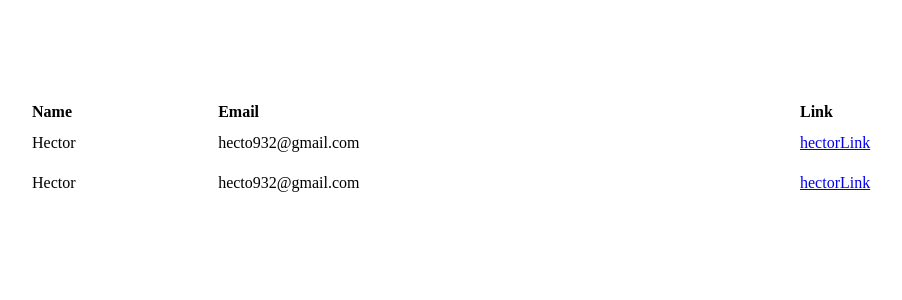
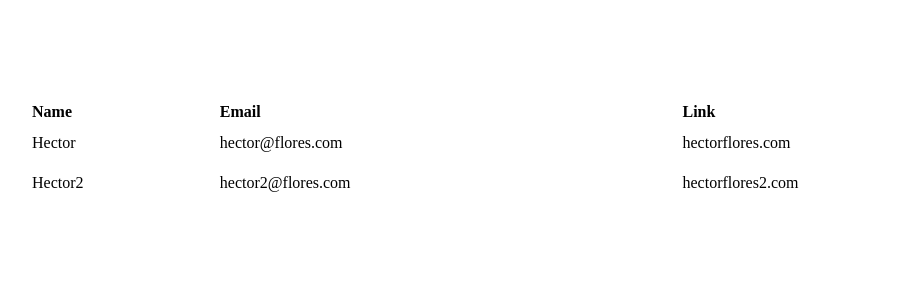
Before and after one commit to hecto932/blog-platzi, a React (Create React App) app: page / in a window 1280 px wide. Shown: the top 300 px of the page, without its empty margins (79-981 px from the left). Built offline with nearby package versions, Linux system fonts and the light colour scheme.

Commit message:
Stateful vs Stateless

```diff
--- a/src/components/App.js
+++ b/src/components/App.js
@@ -1,22 +1,33 @@
-import React from "react";
+import React, { Component } from "react";
 
-const App = props => {
-  const createRows = () => [
+class App extends Component{
+  constructor () {
+    super();
+    this.state = {
+      users: [
+        {
+          name: 'Hector',
+          email: 'hector@flores.com',
+          link: 'hectorflores.com'
+        },
+        {
+          name: 'Hector2',
+          email: 'hector2@flores.com',
+          link: 'hectorflores2.com'
+        }
+      ]
+    }
+  }
+  createRows = () => (
+    this.state.users.map(u => (
       <tr>
-      <td>Hector</td>
-      <td>hecto932@gmail.com</td>
-      <td>
-        <a href="https://github.com/hecto932">hectorLink</a>
-      </td>
-    </tr>,
-    <tr>
-      <td>Hector</td>
-      <td>hecto932@gmail.com</td>
-      <td>
-        <a href="https://github.com/hecto932">hectorLink</a>
-      </td>
+        <td>{u.name}</td>
+        <td>{u.email}</td>
+        <td>{u.link}</td>
       </tr>
-  ];
+    ))
+  )
+  render () {
     return (
       <div className="margin">
         <table className="table">
@@ -28,11 +39,12 @@ const App = props => {
             </tr>
           </thead>
           <tbody>
-          {createRows()}
+            {this.createRows()}
           </tbody>
         </table>
       </div>
-  );
+    )
+  }
 };
 
 export default App;
```
Lines whose indentation alone changed are shown as unchanged.
